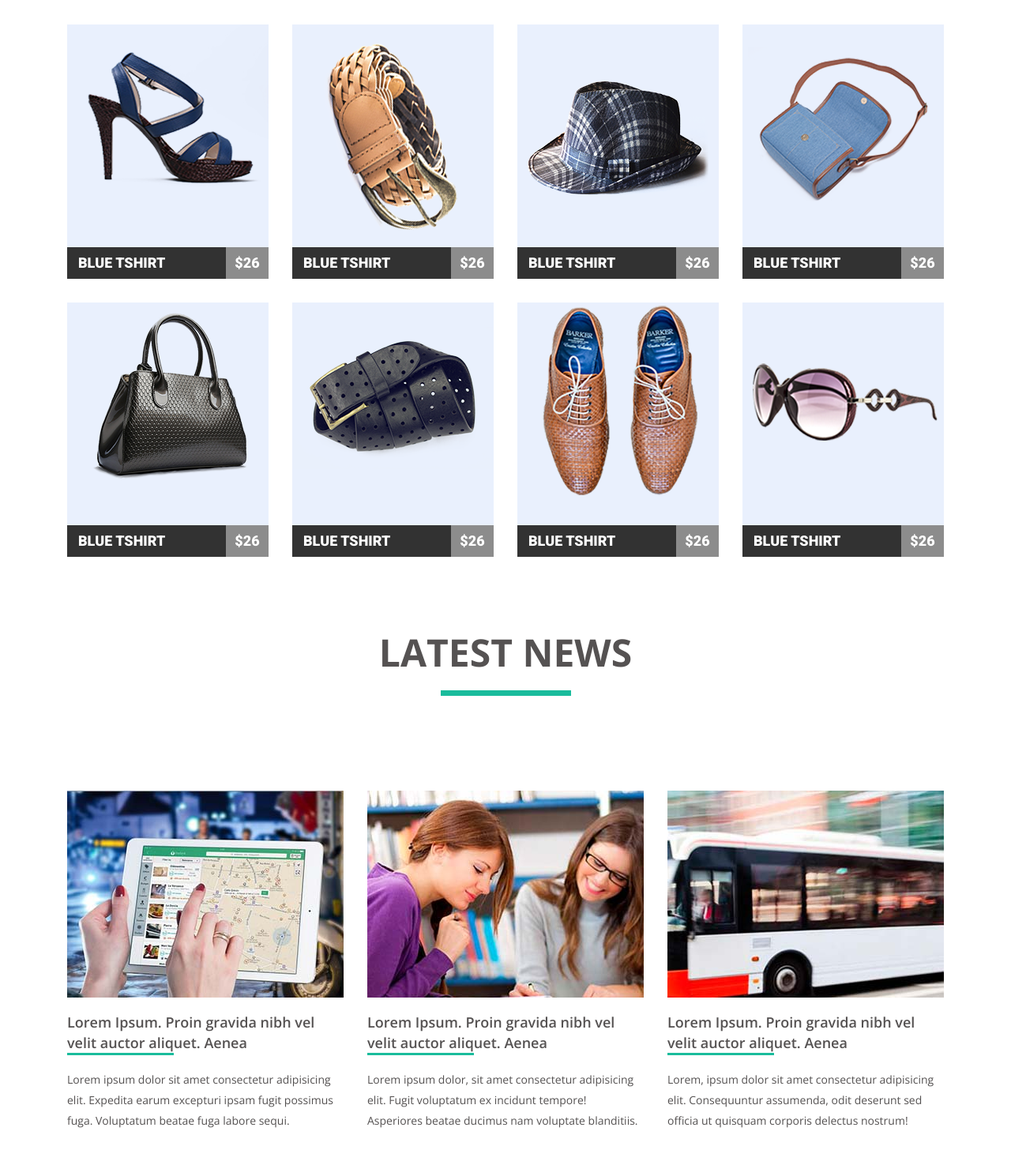
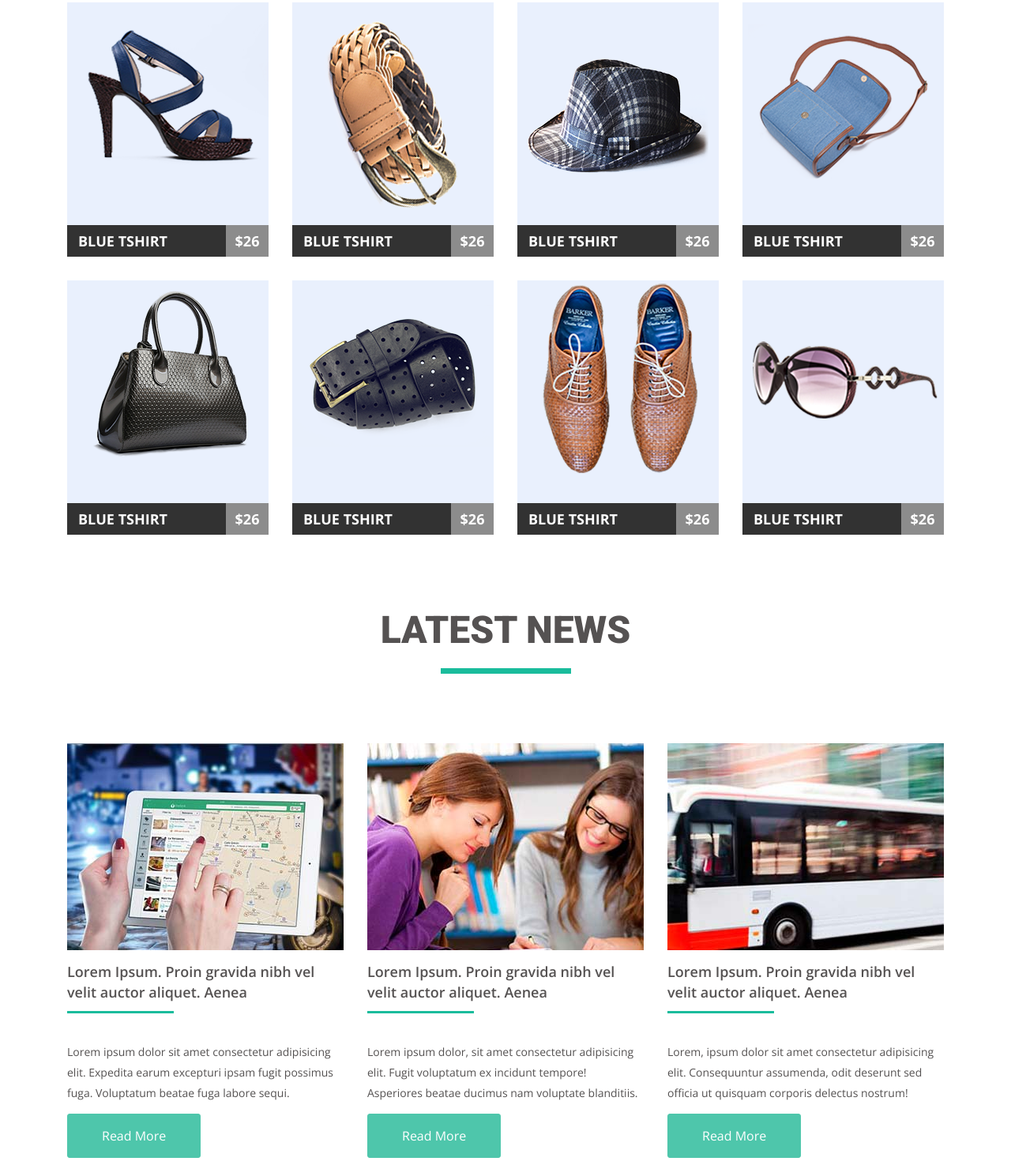
Before and after one commit to idea-studio2015/goit-fe-course, a plain HTML site: page module-04/index.html in a window 1280 px wide. Shown: the part 345-1820 px from the top of the page at 79% size. Drawn offline with nearby package versions, Linux system fonts and the light colour scheme.

Commit message:
float version

```diff
--- a/module-04/css/styles.css
+++ b/module-04/css/styles.css
@@ -26,6 +26,40 @@
   padding: 0;
 }
 
+h1 {
+  font-family: 'Roboto', sans-serif;
+  font-size: 30px;
+  font-weight: 300;
+}
+
+h1::first-letter {
+  color: #1abc9c;
+  font-weight:900;
+}
+
+h2 {
+  font-family: 'Roboto', sans-serif;
+  font-size: 48px;
+  font-weight: 900;
+  text-transform: uppercase;
+  line-height: 32px;
+  text-align: center;
+}
+h2::after {
+  content: '';
+  display: block;
+  width: 165px;
+  height: 7px;
+  margin: 32px auto 0;
+  background-color: #1abc9c;
+}
+
+.clearfix::after {
+  display: table;
+  content: '';
+  clear: both;
+}
+
 .wrapper {
   width: 1170px;
   margin: 0 auto;
@@ -38,19 +72,9 @@
 
 .logo {
   display: inline-block;
-  vertical-align: middle;
 }
 
-h1 {
-  font-family: 'Roboto', sans-serif;
-  font-size: 30px;
-  font-weight: 300;
-}
-
-h1::first-letter {
-  color: #1abc9c;
-  font-weight:900;
-}
+/* nav style */
 
 .main-nav {
   padding: 38px 0;
@@ -61,19 +85,20 @@
   color: #515151;
 }
 .menu {
-  display: inline-block;
-  width: 1025px;
+  width: 483px;
+  float: right;
   background-color: #ffffff;
   font-size: 14px;
   list-style: none;
   margin: 0;
   padding: 0;
-  text-align: right;
-  vertical-align: middle;
+
 }
 
 .menu li {
-  display: inline-block;
+  margin: 0;
+  padding: 0;
+  float: left;
 }
 
 .menu li:nth-child(1) {
@@ -112,38 +137,25 @@
   color: #1abc9c;
 }
 
+/* featured style */
+
 .featured {
-  font-family: 'Roboto', sans-serif;
   margin-bottom: 105px;
 }
-
- h2 {
-  font-size: 48px;
-  font-weight: 900;
-  text-transform: uppercase;
-  line-height: 32px;
-  text-align: center;
-}
-h2::after {
-  content: '';
-  display: block;
-  width: 165px;
-  height: 7px;
-  margin: 32px auto 0;
-  background-color: #1abc9c;
+.featured h2 {
+  margin-bottom: 98px;
 }
 
 .featured-list {
   list-style: none;
   margin: 0;
   padding: 0;
-  font-size: 0;
 }
 
 .featured-list-item {
+  float: left;
   background-color: #e9f0fd;
   width: 255px;
-  display: inline-block;
   margin-bottom: 30px;
 }
 
@@ -158,7 +170,6 @@
 
 .featured-list-item p,
 .featured-list-item span {
-  display: inline-block;
   font-size: 18px;
   font-weight: 900;
   text-transform: uppercase;
@@ -167,17 +178,23 @@
 }
 
 .featured-list-item p {
+  float: left;
   width: 201px;
   height: 40px;
   line-height: 40px;
   background-color: #323232;
   padding-left: 14px;
 }
-.featured-list-item p:hover{
+.featured-list-item>a:hover p {
   background-color: #1abc9c;
 }
 
+.featured-list-item>a:hover span {
+  background-color: #7fd9c7
+}
+
 .featured-list-item span {
+  float: left;
   width: 54px;
   height: 40px;
   line-height: 40px;
@@ -185,29 +202,27 @@
   text-align: center;
 }
 
-.featured-list-item span:hover {
-  background-color: #7fd9c7;
+/* article style */
+
+.news {
+  margin-bottom: 45px;
 }
 
-.featured h2 {
-  margin-bottom: 130px;
+.news h2 {
+ margin-bottom: 88px;
+
 }
 
-/* article style */
-
-.news h2 {
-  margin-bottom: 120px;
-}
 .article-list {
   list-style: none;
   margin: 0;
   padding: 0;
-  font-size: 0;
 }
 
 .article-list-item {
-  display: inline-block;
   width: 350px;
+  margin: 0;
+  float: left;
 }
 
 .article-list-item:not(:nth-child(3n)) {
@@ -217,6 +232,7 @@
 .article-list-item h3 {
   font-size: 18px;
   font-weight: 600;
+  margin: 0 0 36px;
 }
 
 h3:after {
@@ -224,30 +240,32 @@
   display: block;
   width: 135px;
   height: 3px;
+  margin-top: 11px;
   background-color: #1abc9c;;
 }
 
 .article-list-item p {
   font-size: 14px;
   font-weight: 400;
+  margin-bottom: 13px;
 }
 
-.article-list-item button {
+.article-list-item img {
+  margin-bottom: 14px;
+}
+
+button {
   font-size: 16px;
   text-transform: capitalize;
-}
-
-
-button {
-  font-size: 20px;
-  color: rgb(98, 98, 98);
-  border: solid 1px rgb(98, 98, 98);
-  background-color: #fff;
-  padding: 20px 33px;
-  margin-top: 50px;
+  color: #fff;
+  border: solid 1px #4ec6ab;
+  background-color: #4ec6ab;
+  border-radius: 3px;
+  padding: 18px 43px;
   cursor: pointer;
 }
 
-button:hover {
-  background-color: #ccc;
+button:hover,
+button:focus {
+  background-color: #4ecfab;
 }
--- a/module-04/index.html
+++ b/module-04/index.html
@@ -16,7 +16,7 @@
         <a href="#" class="logo">
           <h1>MART</h1>
         </a>
-        <ul class="menu">
+        <ul class="menu clearfix">
           <li><a href="#">home</a></li>
           <li><a href="#">about us</a></li>
           <li><a href="#">page</a></li>
@@ -29,7 +29,7 @@
     <main class="container">
         <section class="featured">
           <h2>featured products</h2>
-          <ul class="featured-list">
+          <ul class="featured-list clearfix">
             <li class="featured-list-item">
               <a href="#">
               <img src="img/shop/item-1.png" alt="">
@@ -38,45 +38,59 @@
               </a>
             </li>
             <li class="featured-list-item">
+                <a href="#">
                 <img src="img/shop/item-2.png" alt="">
                 <p>blue tshirt</p>
                 <span>$26</span>
+                </a>
             </li>
             <li class="featured-list-item">
+                <a href="#">
                 <img src="img/shop/item-3.png" alt="">
                 <p>blue tshirt</p>
                 <span>$26</span>
+                </a>
             </li>
             <li class="featured-list-item">
+                <a href="#">
                 <img src="img/shop/item-4.png" alt="">
                 <p>blue tshirt</p>
                 <span>$26</span>
+                </a>
             </li>
             <li class="featured-list-item">
+                <a href="#">
                 <img src="img/shop/item-5.png" alt="">
                 <p>blue tshirt</p>
                 <span>$26</span>
+                </a>
             </li>
             <li class="featured-list-item">
+                <a href="#">
                 <img src="img/shop/item-6.png" alt="">
                 <p>blue tshirt</p>
                 <span>$26</span>
+                </a>
             </li>
             <li class="featured-list-item">
+                <a href="#">
                 <img src="img/shop/item-7.png" alt="">
                 <p>blue tshirt</p>
                 <span>$26</span>
+                </a>
             </li>
             <li class="featured-list-item">
+                <a href="#">
                 <img src="img/shop/item-8.png" alt="">
                 <p>blue tshirt</p>
                 <span>$26</span>
+                </a>
             </li>
           </ul>
         </section>
         <section class="news">
           <h2>latest news</h2>
-          <ul class="article-list">
+          <ul class="article-list clearfix">
             <li class="article-list-item">
               <img src="img/news/art-1.jpg" alt="" width="350px" height="261px">
               <h3>Lorem Ipsum. Proin gravida nibh vel velit auctor aliquet. Aenea</h3>
```
